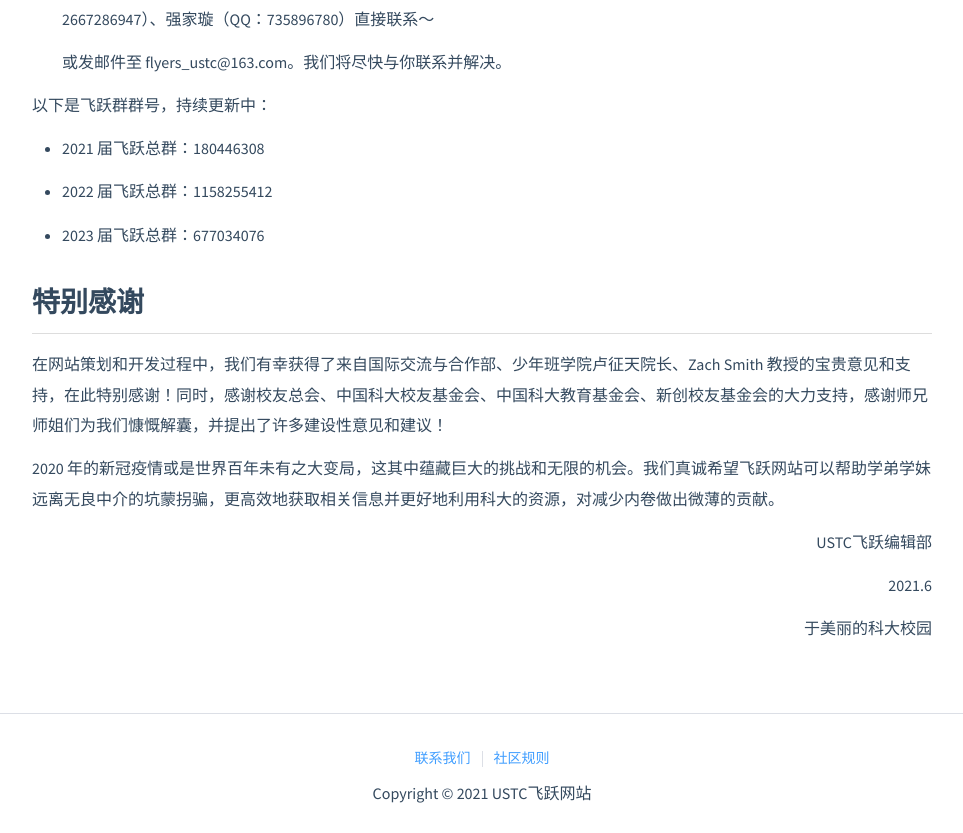
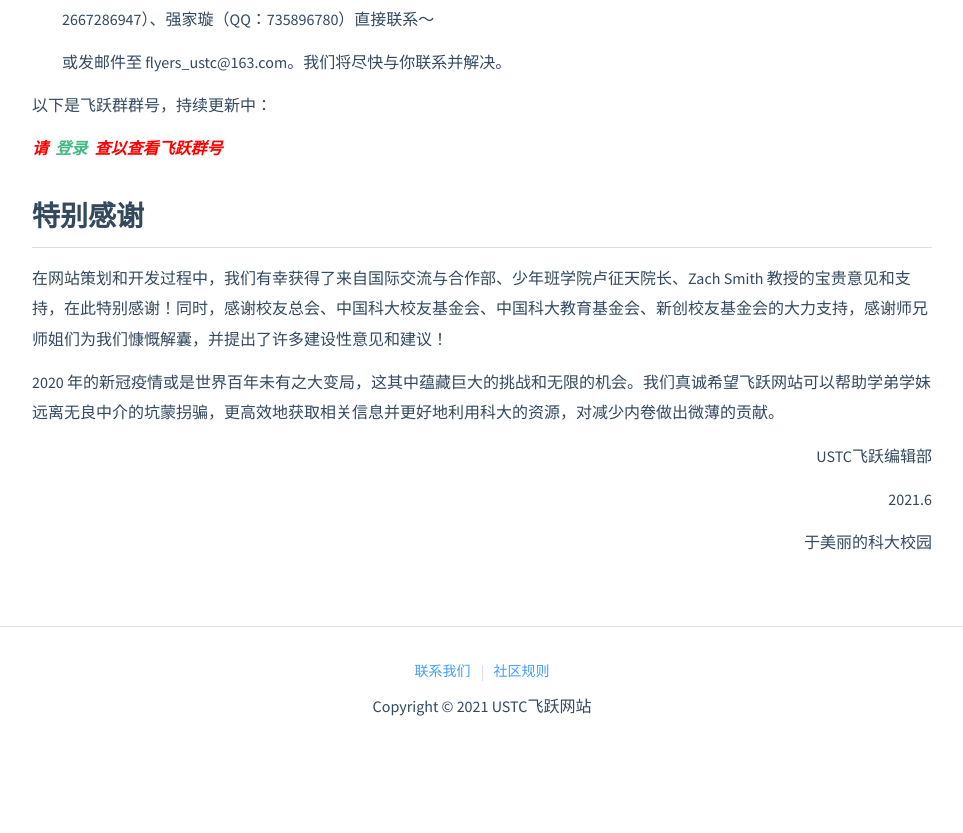
Before and after one commit to USTC-Flyers/flyers-ustc, a Vue app in the folder frontend/: page /welcome in a window 1280 px wide. Shown: the part 2003-2836 px from the top of the page, without its empty margins (158-1121 px from the left). After the commit the page ends 2750 px from the top, so only its background shows below. Built offline with nearby package versions, Linux system fonts and the light colour scheme; what element-tiptap would draw is missing.

Commit message:
feat: add login visible QQ group info

```diff
--- a/frontend/src/components/Welcome.vue
+++ b/frontend/src/components/Welcome.vue
@@ -108,18 +108,27 @@
           如果你遇到了网站的 bug 或者任何建议，请与杨舒静（QQ:
           1143965080）、袁旷（QQ：947749682）、刘正韬（QQ：2667286947）、强家璇（QQ：735896780）直接联系～
         </p>
-        <p>或发邮件至
-          flyers_ustc@163.com。我们将尽快与你联系并解决。
-        </p>
+        <p>或发邮件至 flyers_ustc@163.com。我们将尽快与你联系并解决。</p>
       </li>
     </ul>
     <p></p>
     <p>以下是飞跃群群号，持续更新中：</p>
-    <ul>
-      <li><p>2021 届飞跃总群：180446308</p></li>
-      <li><p>2022 届飞跃总群：1158255412</p></li>
-      <li><p>2023 届飞跃总群：677034076</p></li>
-    </ul>
+    <div v-if="username">
+      <ul>
+        <li><p>2021 届飞跃总群：180446308</p></li>
+        <li><p>2022 届飞跃总群：1158255412</p></li>
+        <li><p>2023 届飞跃总群：677034076</p></li>
+      </ul>
+    </div>
+    <div v-else class="welcome-group-alert">
+      <i>
+        请
+        <router-link to="/login">
+          <a href="/login">登录</a>
+        </router-link>
+        查以查看飞跃群号
+      </i>
+    </div>
     <p></p>
     <h2>特别感谢</h2>
     <p>
@@ -150,6 +159,11 @@ export default {
     this.hashTo();
     next();
   },
+  computed: {
+    username() {
+      return this.$store.getters.name;
+    },
+  },
   methods: {
     hashTo() {
       if (location.hash) {
@@ -168,4 +182,9 @@ export default {
   margin: 0 auto;
   width: 900px;
 }
+
+.welcome-group-alert {
+  color: red;
+  font-weight: bold;
+}
 </style>
```
